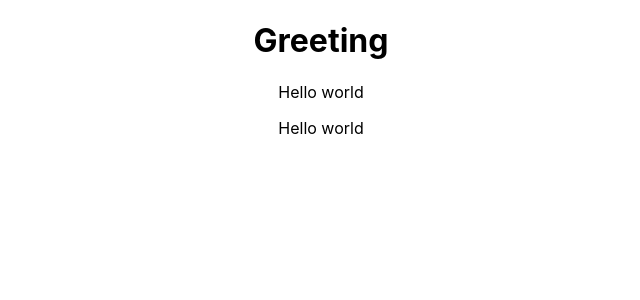
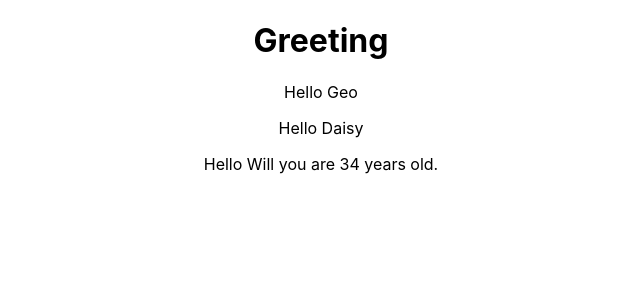
Before and after one commit to techBoolo/FullStackOpen2021-React, a React (Create React App) app: page / in a window 1280 px wide. Shown: the top 300 px of the page, without its empty margins (319-959 px from the left). Built offline with nearby package versions, Linux system fonts and the light colour scheme.

Commit message:
passing data to components with prop

```diff
--- a/src/App.js
+++ b/src/App.js
@@ -1,21 +1,29 @@
 import React from 'react';
 import './App.css';
 
-const Hello = () => {
+const Hello = (props) => {
   return (
       <div>
-        <p>Hello world</p>
+        <p>Hello { props.name }</p>
       </div>
     )
 }
 
+const Hello2 = (props) => {
+  return (
+      <div>
+        <p>Hello { props.name } you are { props.age } years old.</p>
+      </div>
+    )
+}
 const  App = () =>  {
 
   return (
       <div className='App'>
         <h1>Greeting</h1>
-        <Hello />
-        <Hello />
+        <Hello name='Geo'/>
+        <Hello name='Daisy'/>
+        <Hello2 name='Will' age='34' />
       </div>
     )
 }
```
